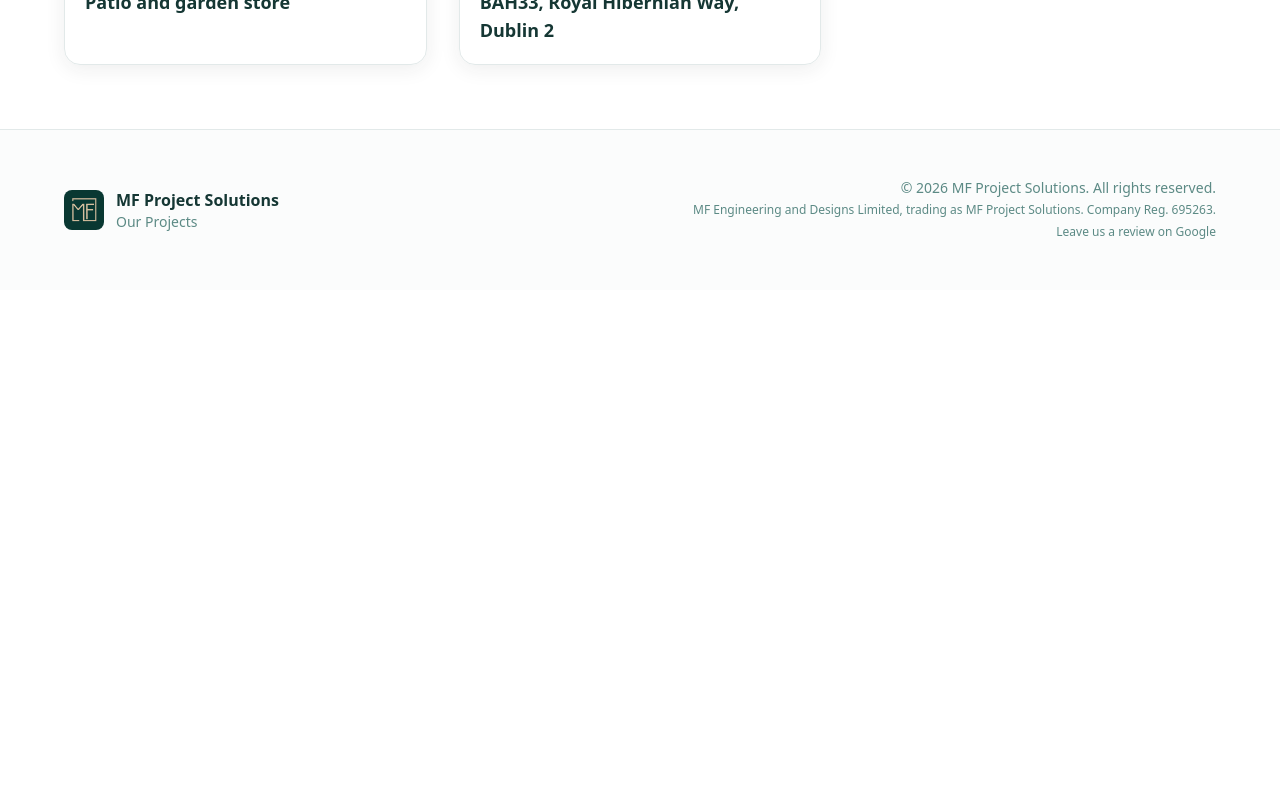
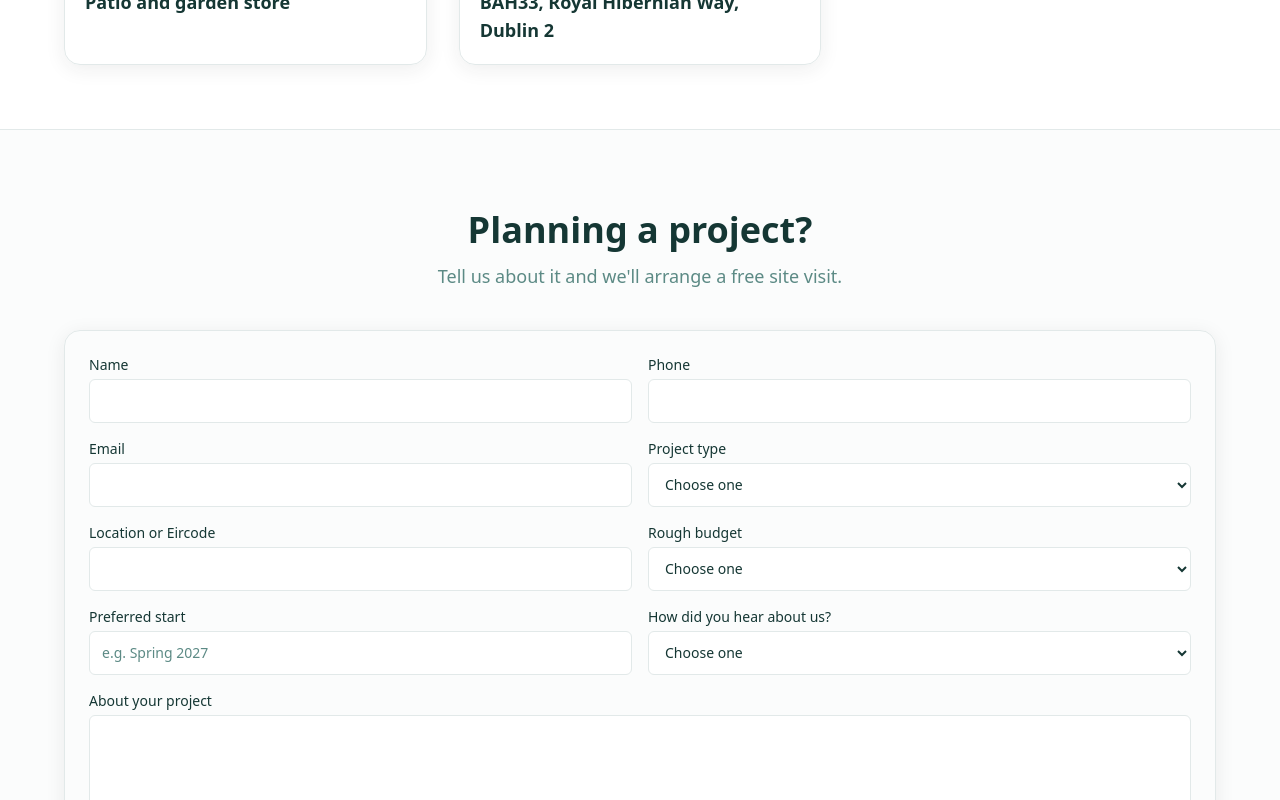
Before and after one commit to sorrynoservice/mf-project-solutions, a React (Vite) app: page /projects in a window 1280 px wide. Shown: the part 1980-2780 px from the top of the page. Before the commit the page ends 2270 px from the top, so only its background shows below. Built offline with nearby package versions, Linux system fonts and the light colour scheme.

Commit message:
Fix Contact link on Projects and calculator; calculator uses the construction line

```diff
--- a/src/data/calculator.ts
+++ b/src/data/calculator.ts
@@ -1,7 +1,7 @@
 export const CALC = {
   "VAT_RATE": 0.135,
   "EMAIL": "info@mfeng.ie",
-  "WHATSAPP": "353876039378",
+  "WHATSAPP": "353838097035",
   "CONTINGENCY_PCT": 0.05,
   "ROLL_WIDTH": 4,
   "WASTE_RATE": 40,
--- a/src/pages/GardenCalculator.tsx
+++ b/src/pages/GardenCalculator.tsx
@@ -4,6 +4,7 @@ import { useSeo } from "@/lib/seo";
 import Header from "@/components/Header";
 import SiteFooter from "@/components/SiteFooter";
 import { CALC } from "@/data/calculator";
+import { contacts } from "@/data/site";
 
 const wrap = "max-w-7xl mx-auto px-8 sm:px-11 md:px-16 lg:px-22";
 const stepCard = "rounded-2xl border border-border shadow-soft p-5 bg-card";
@@ -644,7 +645,7 @@ const GardenCalculator = () => {
                 </ul>
               </div>
 
-              <div className={asideCard}>
+              <div id="contact" className={`${asideCard} scroll-mt-24`}>
                 <h3 className="font-bold text-foreground mb-3 flex items-center gap-2">
                   <Clock className="w-5 h-5 text-accent" /> Prefer to Talk?
                 </h3>
@@ -661,10 +662,10 @@ const GardenCalculator = () => {
                     <MessageSquare className="w-4 h-4 text-accent" /> WhatsApp Us
                   </a>
                   <a
-                    href="tel:+353838014857"
+                    href={contacts.construction.tel}
                     className="flex items-center gap-2 text-sm text-muted-foreground hover:text-foreground transition-colors"
                   >
-                    <Phone className="w-4 h-4 text-accent" /> +353 83 801 4857
+                    <Phone className="w-4 h-4 text-accent" /> {contacts.construction.display}
                   </a>
                   <a
                     href={`mailto:${CALC.EMAIL}`}
--- a/src/pages/Projects.tsx
+++ b/src/pages/Projects.tsx
@@ -91,6 +91,20 @@ export const Projects = () => {
         </div>
       </section>
 
+      <section id="contact" className="py-20 border-t border-border bg-muted/30">
+        <div className={`${wrap} max-w-4xl`}>
+          <h2 className="text-3xl md:text-4xl font-bold text-foreground mb-3 text-center">
+            Planning a project?
+          </h2>
+          <p className="text-lg text-muted-foreground mb-10 text-center">
+            Tell us about it and we'll arrange a free site visit.
+          </p>
+          <div className="rounded-2xl border border-border shadow-soft p-6 bg-card">
+            <EnquiryForm defaultType={active ? formType[active] : ""} />
+          </div>
+        </div>
+      </section>
+
       <SiteFooter tagline="Our Projects" />
     </div>
   );
```
